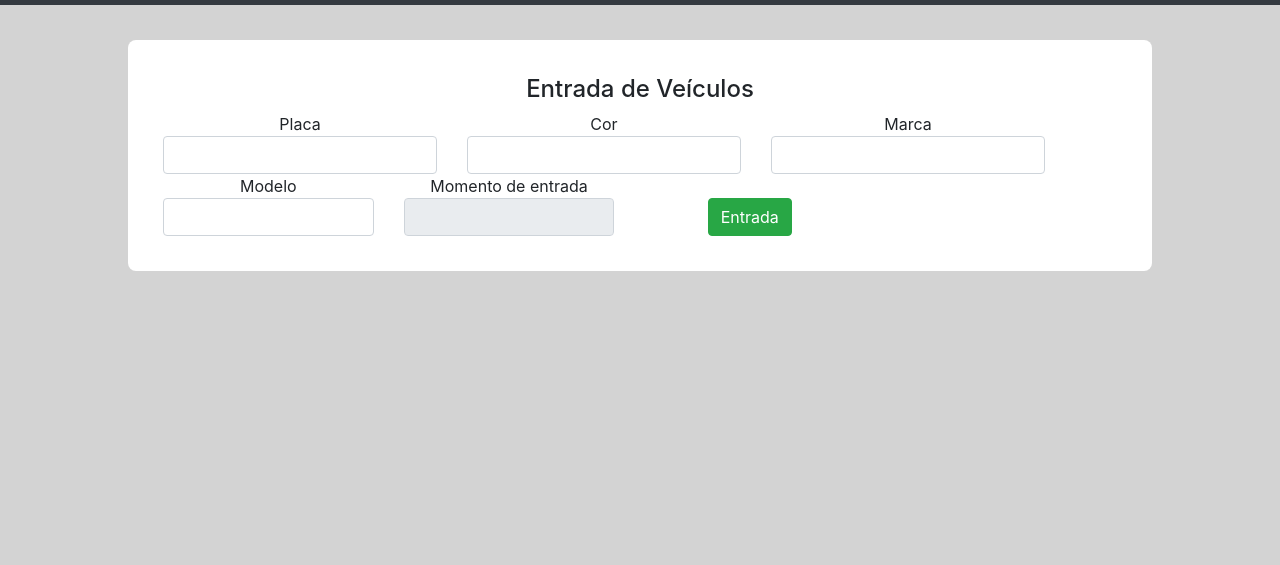
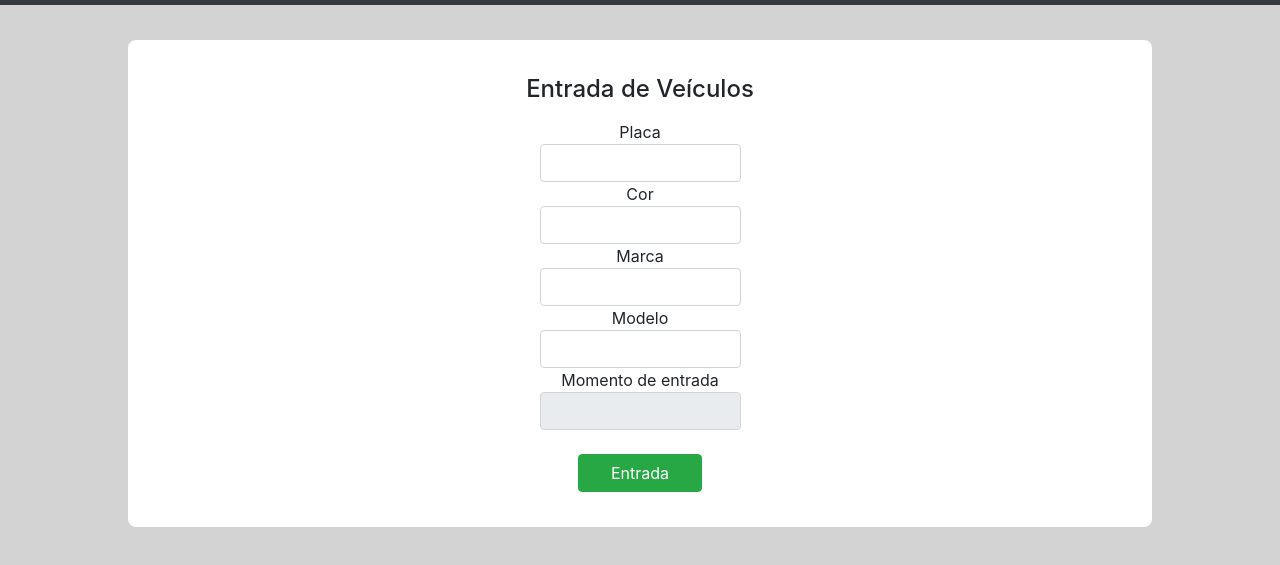
Before and after one commit to gustavonikov/iv2-front, a React app in the folder project-2/: page /entrada in a window 1280 px wide. Shown: the part 51-616 px from the top of the page. Built offline with nearby package versions, Linux system fonts and the light colour scheme.

Commit message:
Finished

```diff
--- a/project-2/src/components/PatioEntrada/index.css
+++ b/project-2/src/components/PatioEntrada/index.css
@@ -1,11 +1,11 @@
 #cars-entry {
     background-color: #ffffff;
 
-    width: 80%;
+    width: 80vw;
 
     text-align: center;
 
-    margin: 35px auto 0;
+    margin: 2.2rem auto 1.6rem;
 
     padding: 35px;
 
--- a/project-2/src/components/PatioEntrada/index.js
+++ b/project-2/src/components/PatioEntrada/index.js
@@ -5,7 +5,7 @@ import './index.css';
 
 class PatioEntrada extends Component {
     constructor(props) {
-        super(props);
+        super();
 
         this.state = {
             placa: '',
@@ -76,35 +76,32 @@ class PatioEntrada extends Component {
         return (
             <div id="cars-entry">
                 <div>
-                    <h4>Entrada de Veículos</h4>
+                    <h4 className="mb-3">Entrada de Veículos</h4>
                 </div>
-                <div className="row col-md-12">
-                    <div className="row">
-                        <div className="col-md-4">
+                <div className="col-md-5 d-flex flex-column mw-100 align-items-center m-0">
+                    <div className="col-md-3">
                         <span>Placa</span>
                         <input type="text" onChange={(event) => { this.changeState(event); this.currentMoment(); }} value={this.state.placa} name="placa" className="form-control" />
                     </div>
-                        <div className="col-md-4">
+                    <div className="col-md-3">
                         <span>Cor</span>
                         <input type="text" onChange={(event) => this.changeState(event)} value={this.state.cor} name="cor" className="form-control" />
                     </div>
-                        <div className="col-md-4">
+                    <div className="col-md-3">
                         <span>Marca</span>
                         <input type="text" onChange={(event) => this.changeState(event)} value={this.state.marca} name="marca" className="form-control" />
                     </div>
-                    </div>
-                    <div className="row">
-                        <div className="col-md-4">
+
+                    <div className="col-md-3">
                         <span>Modelo</span>
                         <input type="text" onChange={(event) => this.changeState(event)} value={this.state.modelo} name="modelo" className="form-control" />
                     </div>
-                        <div className="col-md-4">
+                    <div className="col-md-3">
                         <span>Momento de entrada</span>
                         <input type="text" onChange={(event) => this.changeState(event)} value={this.state.momento_de_entrada} readOnly name="momento-de-entrada" className="form-control" />
                     </div>
-                        <div className="col-md-4 mt-4">
-                            <button type="button" onClick={() => this.insertCar()} className="btn btn-success">Entrada</button>
-                        </div>
+                    <div className="col-md-2 mt-4">
+                        <button type="button" onClick={() => this.insertCar()} className="btn btn-success w-100">Entrada</button>
                     </div>
                 </div>
             </div>
```
Lines whose indentation alone changed are shown as unchanged.
